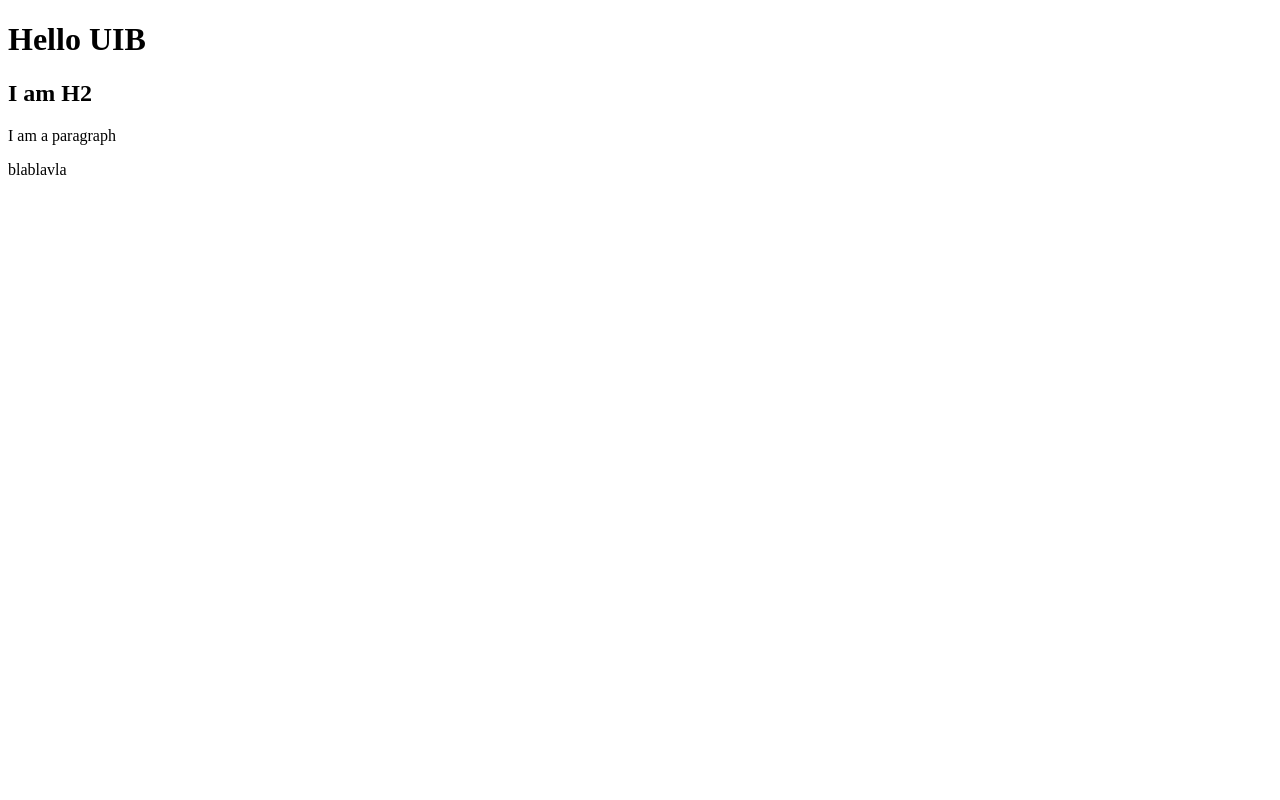
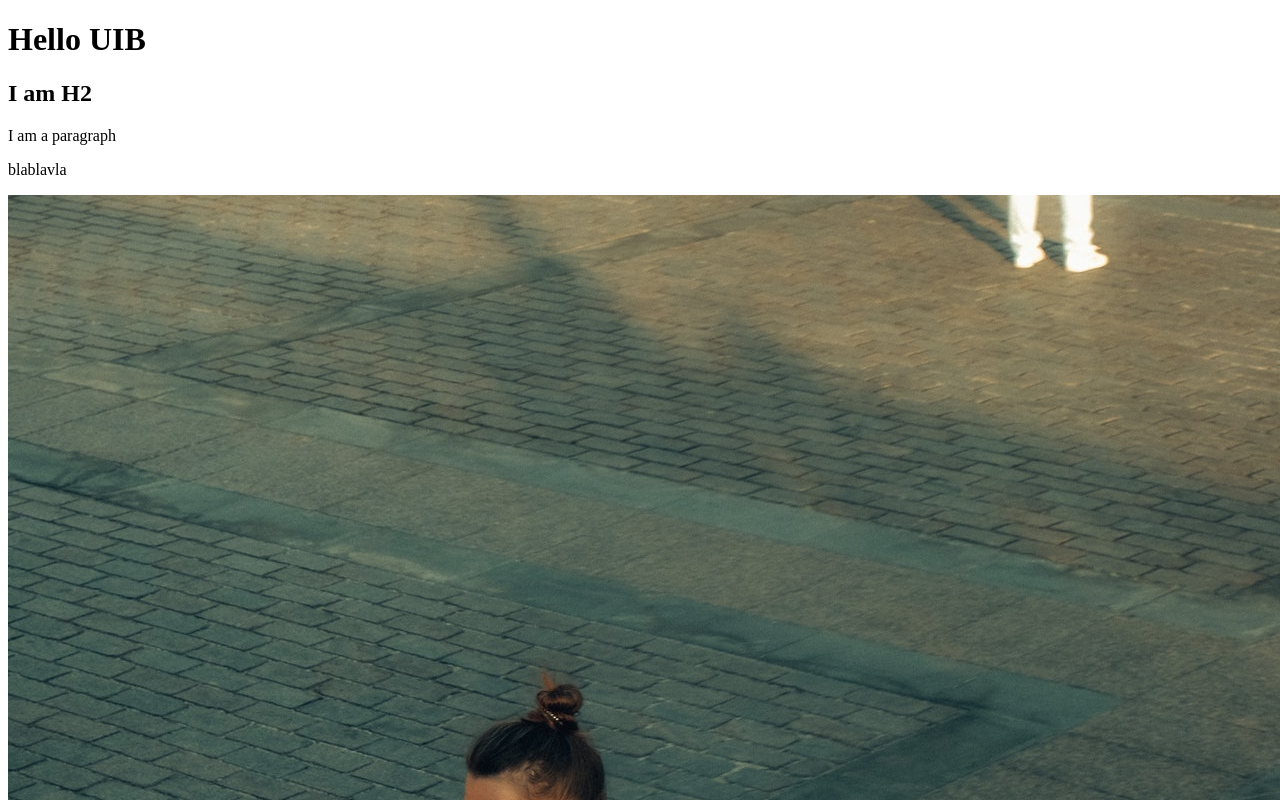
Before and after one commit to ThomasBaeskow/boilerplate, a plain HTML site: page index.html in a window 1280 px wide. Shown: the top 800 px of the page. Drawn offline with Linux system fonts and the light colour scheme.

Commit message:
add foto

```diff
--- a/index.html
+++ b/index.html
@@ -11,5 +11,6 @@
     <h2>I am H2</h2>
     <p>I am a paragraph</p>
     <p>blablavla</p>
+    <img src="./fotos/pexels-agafonova-photo-5276930.jpg" alt="Frau">
 </body>
 </html>
```
Also changed, not shown: fotos/pexels-agafonova-photo-5276930.jpg (added).
